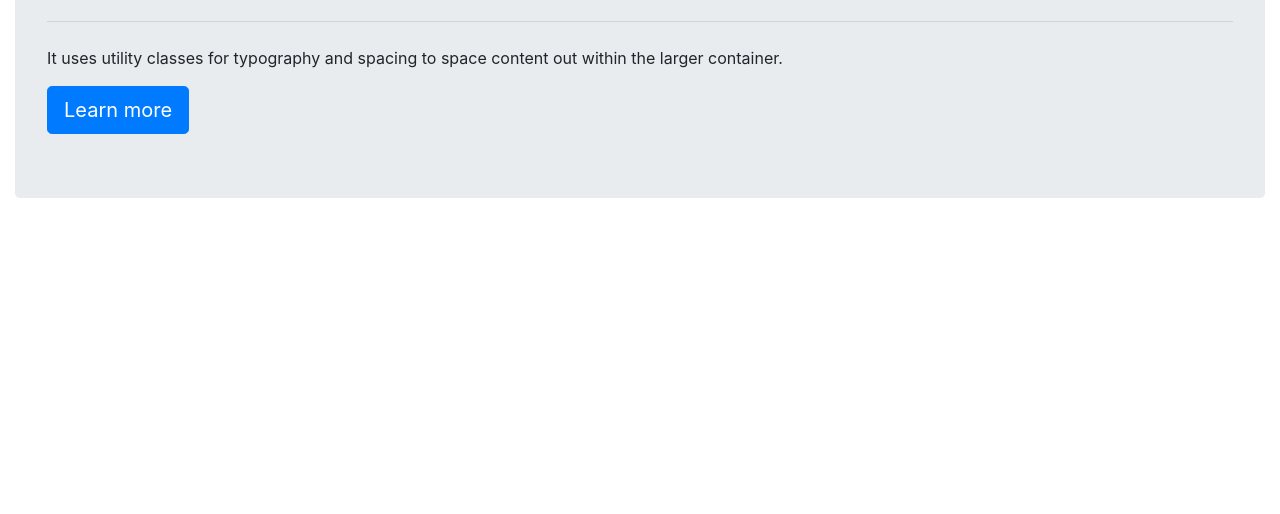
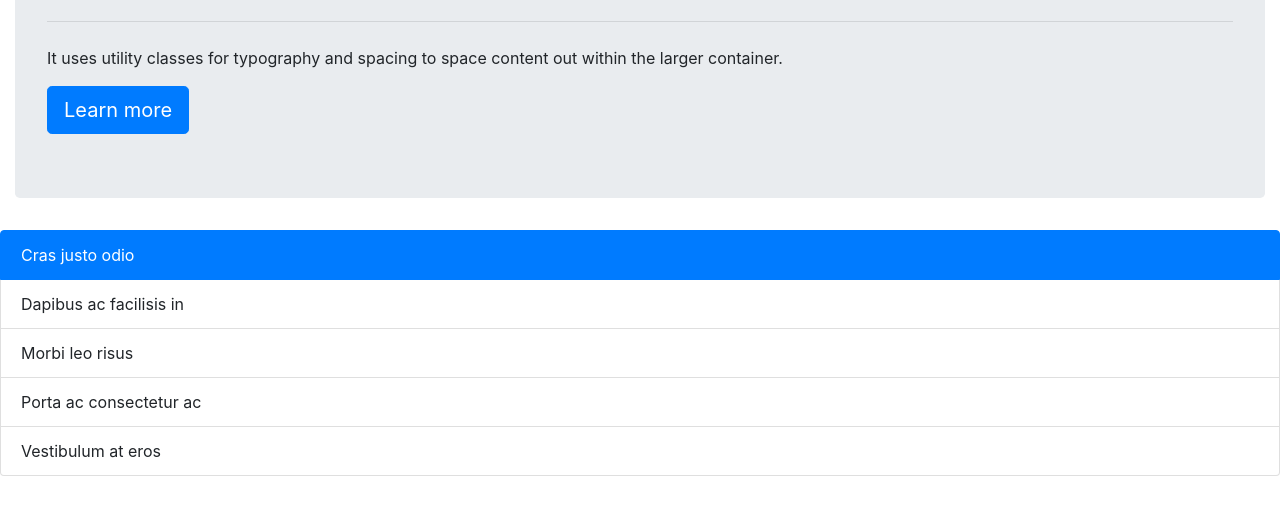
Before and after one commit to yesuska/apithy_test1, a plain HTML site: page index.html in a window 1280 px wide. Shown: the part 172-686 px from the top of the page. Drawn offline with nearby package versions, Linux system fonts and the light colour scheme.

Commit message:
Primer cambio

```diff
--- a/index.html
+++ b/index.html
@@ -21,6 +21,14 @@
       <a class="btn btn-primary btn-lg" href="#" role="button">Learn more</a>
     </div>
   </div>
+
+  <ul class="list-group">
+    <li class="list-group-item active">Cras justo odio</li>
+    <li class="list-group-item">Dapibus ac facilisis in</li>
+    <li class="list-group-item">Morbi leo risus</li>
+    <li class="list-group-item">Porta ac consectetur ac</li>
+    <li class="list-group-item">Vestibulum at eros</li>
+  </ul>
 </body>
 
 </html>
```
